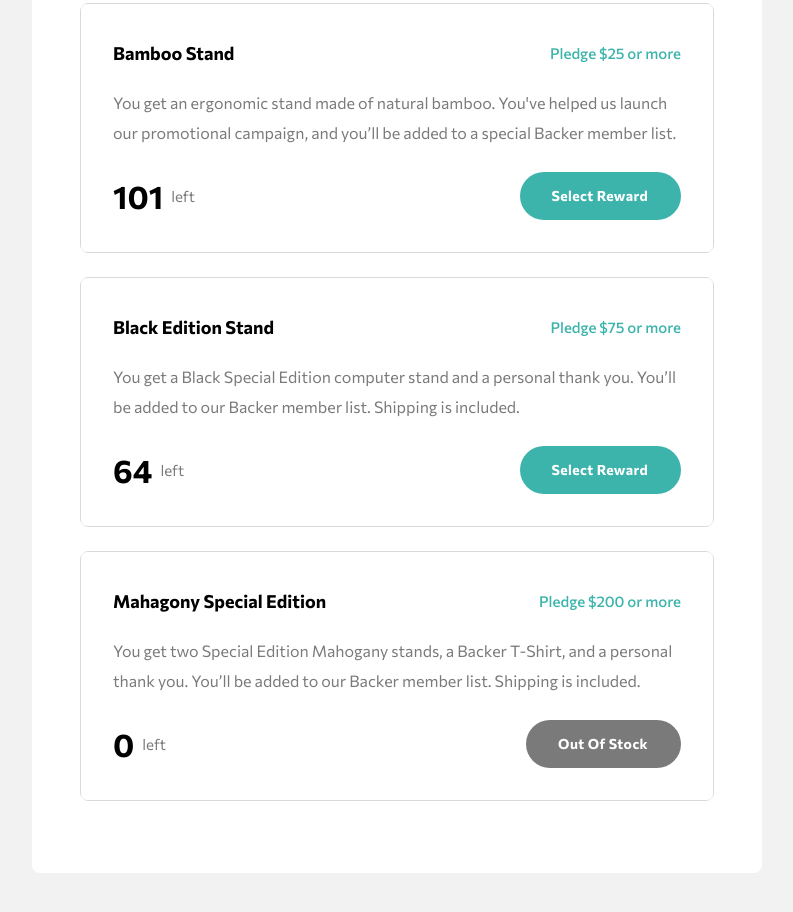
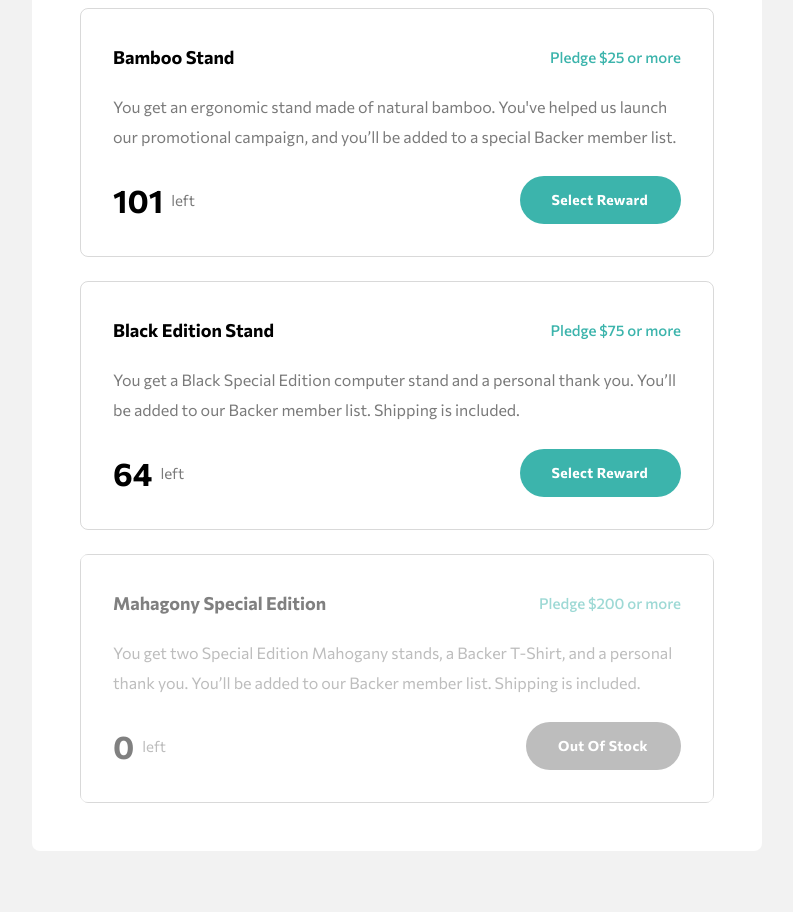
Before and after one commit to vlada030/frontendmentor-crowdfunding-product-page, a website built with webpack: page src/index.html in a window 1280 px wide. Shown: the part 1186-2098 px from the top of the page, without its empty margins (243-1036 px from the left). Before the commit the page ends 2059 px from the top, so only its background shows below. Built offline with nearby package versions, Linux system fonts and the light colour scheme.

Commit message:
zavrsena front strana

```diff
--- a/src/index.html
+++ b/src/index.html
@@ -194,7 +194,7 @@
                         </div>
                     </article>
 
-                    <article class="pledge out-of-stock">
+                    <article class="pledge overlay">
                         <div class="wrapper wrapper--caption">
                             <h3 class="caption__pledge">
                                 Mahagony Special Edition
--- a/src/scss/_main-section.scss
+++ b/src/scss/_main-section.scss
@@ -5,10 +5,12 @@
         padding: 0;
         width: 550px;
         margin: 0 auto;
+        margin-bottom: 62px;
     }
 
     @include media(laptop) {
         width: 730px;
+        margin-bottom: 124px;
     }
 
     &__header {
@@ -265,7 +267,7 @@
                 margin-bottom: 35px;
 
                 @include media(laptop) {
-                    margin-bottom: 35px;
+                    margin-bottom: 40px;
                 }
             }
         }
@@ -276,26 +278,13 @@
 
             padding: 24px;
             margin-bottom: 24px;
-            position: relative;
-            z-index: 0;
 
-            &::after {
-                content: '';
-                position: absolute;
-                top: 0;
-                left: 0;
-                height: 100%;
-                width: 100%;
-                background-color: rgba($colorWhiteLight, 0.5);
-                z-index: -1;
-
-            }
-
-            &.out-of-stock {
+            &:last-child {
+                margin-bottom: 0;
             }
 
             @include media(laptop) {
-                padding: 38px 32px 32px;
+                padding: 37px 32px 32px;
             }
 
             & > p {
@@ -356,8 +345,7 @@
 
             }
         }
+
     }
 
-
-
 }
--- a/src/scss/_typography.scss
+++ b/src/scss/_typography.scss
@@ -103,3 +103,20 @@
         pointer-events: none;
     }
 }
+
+.overlay {
+
+    position: relative;
+    z-index: inherit;
+
+    &::after {
+        content: '';
+        position: absolute;
+        top: 0;
+        left: 0;
+        height: 100%;
+        width: 100%;
+        background-color: rgba($colorWhiteLight, 0.5);
+        z-index: 1;
+    }
+}
```
